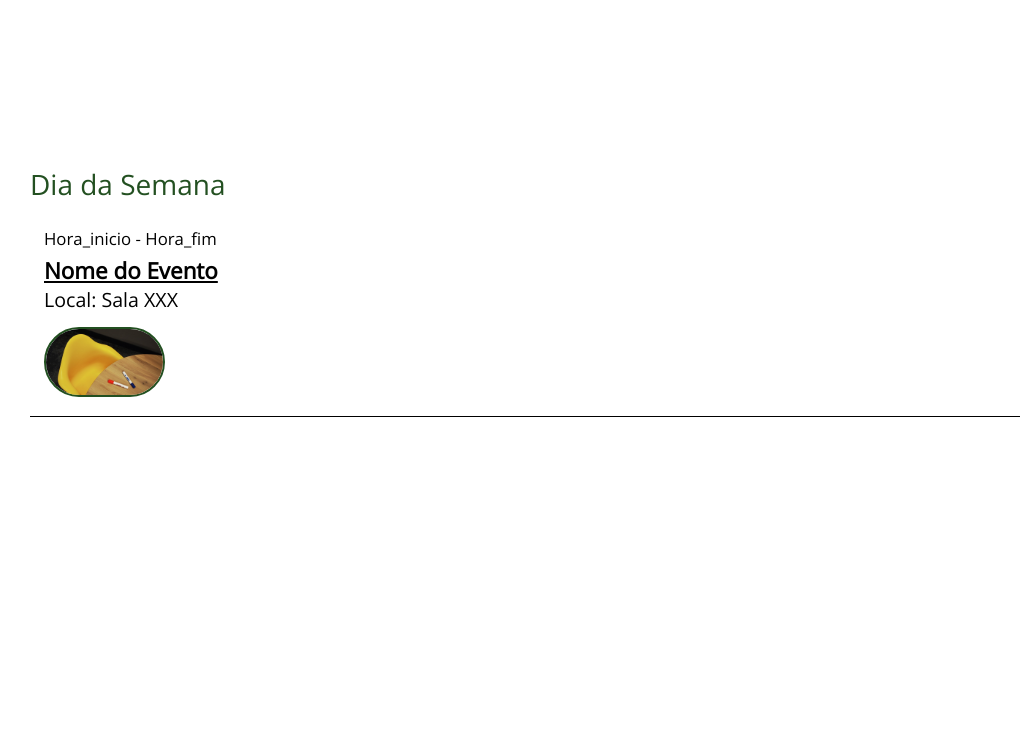
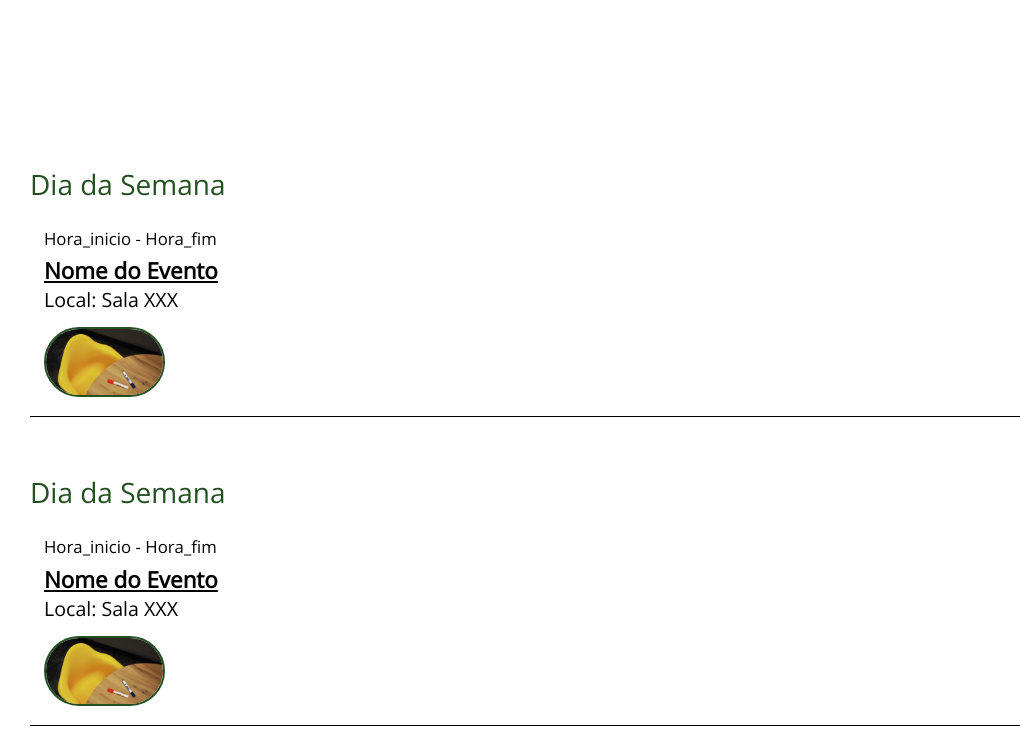
Before and after one commit to sempre2019/sempre2019.github.io, a plain HTML site: page docs/index.html in a window 1280 px wide. Shown: the part 721-1465 px from the top of the page, without its empty margins (26-1046 px from the left). Before the commit the page ends 1222 px from the top, so only its background shows below. Drawn offline with nearby package versions, Linux system fonts and the light colour scheme; a web font is replaced by a local one.

Commit message:
exemplo mais de um dia de programação

```diff
--- a/docs/index.html
+++ b/docs/index.html
@@ -40,6 +40,20 @@
                         <img src="../assets/img/office-p.jpg" alt="palestrante">
                     </div>
                 </div>
+
+                <h3 class="schedule-day">Dia da Semana</h3>
+                <div class="event">
+                    <p class="event-time">Hora_inicio - Hora_fim</p>
+                    <div class="event-text">
+                        <a href="#">
+                            <h4>Nome do Evento</h4>
+                        </a>
+                        <p>Local: Sala XXX</p>
+                    </div>
+                    <div class="event-speakers">
+                        <img src="../assets/img/office-p.jpg" alt="palestrante">
+                    </div>
+                </div>
             </div>
         </div>
     </section>
```
